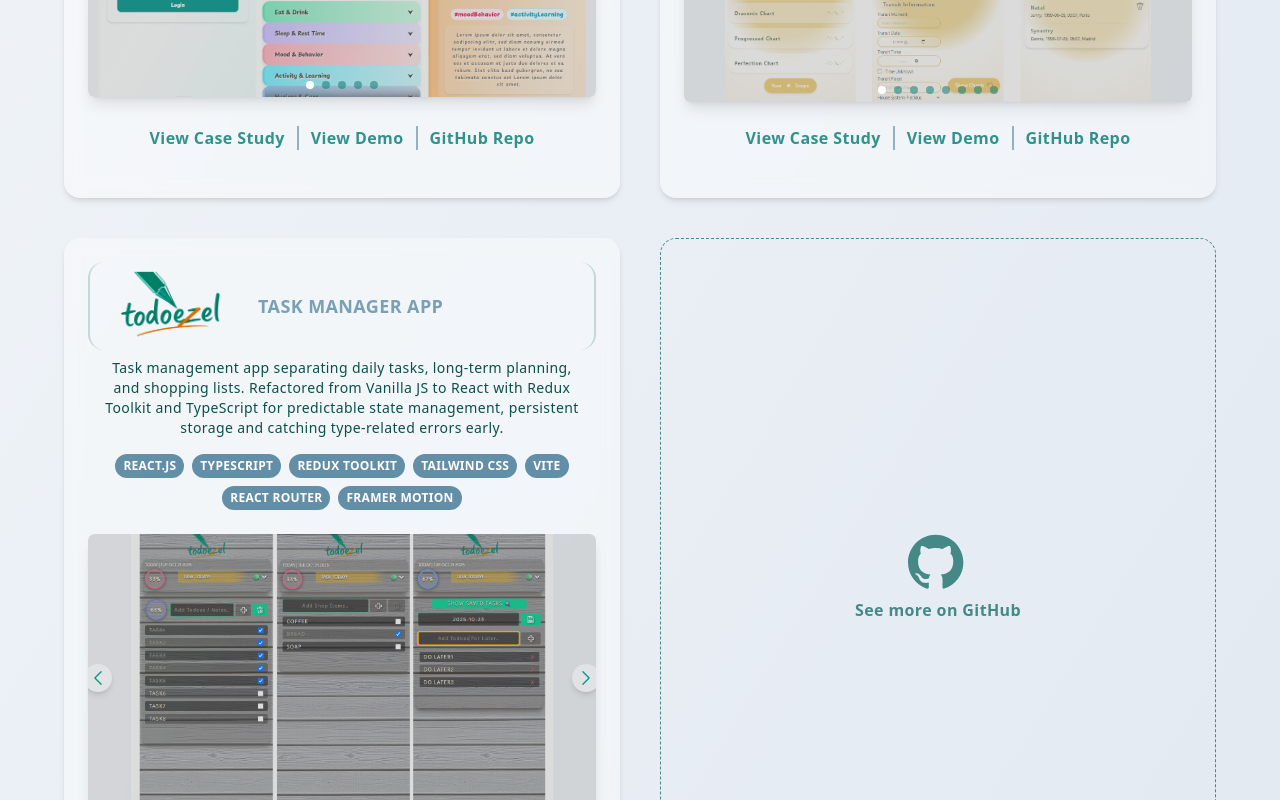
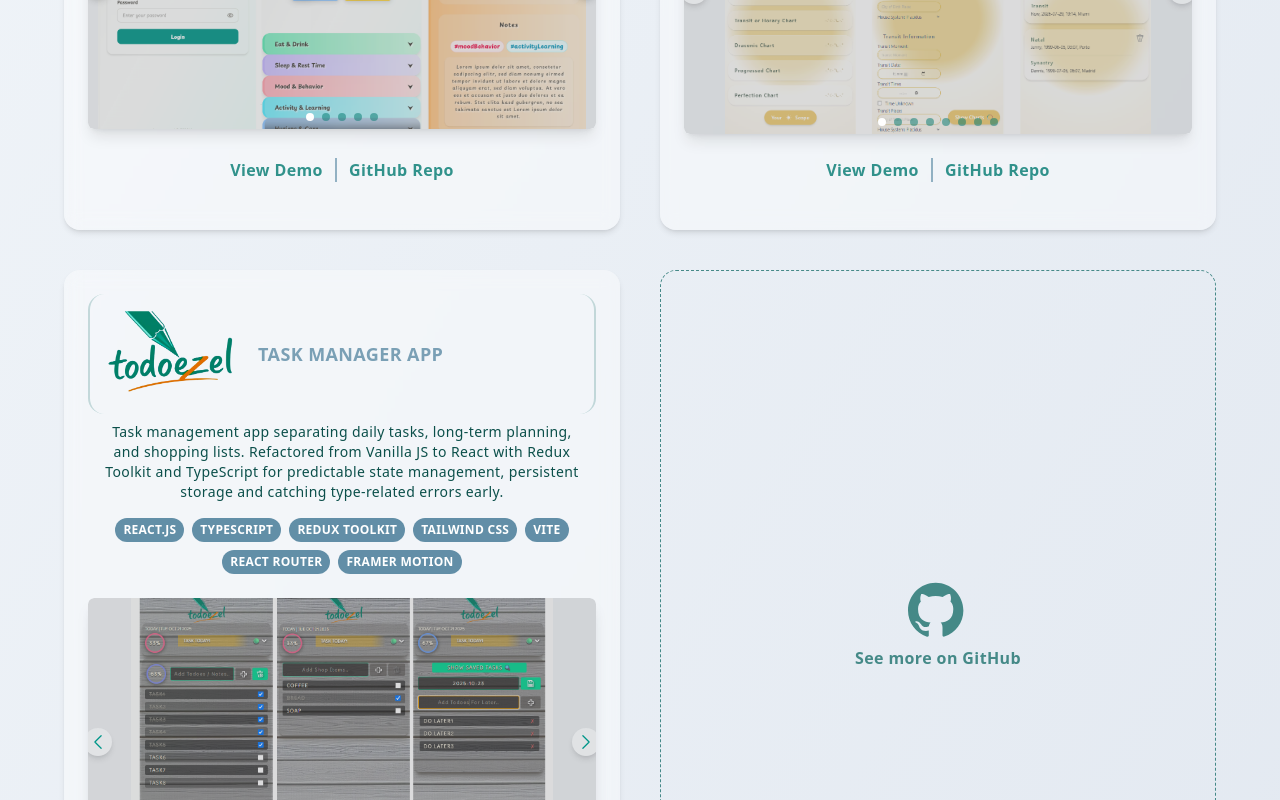
Before and after one commit to liascope/portfolio, a Next.js app: page /projects in a window 1280 px wide. Shown: the part 800-1600 px from the top of the page. Built offline with nearby package versions, Linux system fonts and the light colour scheme.

Commit message:
Update portfolio project layout

```diff
--- a/app/_components/Pages/About.js
+++ b/app/_components/Pages/About.js
@@ -1,4 +1,3 @@
-import GitHubRepos from '../GitHubRepos'
 import IconButton from '../IconButton'
 import ArrowRight from '../Icons/ArrowRight'
 
@@ -28,8 +27,6 @@ export default function About() {
         </p>
       </article>
 
-      <h2 className="text-lg sm:text-xl font-bold text-sky-900/60 uppercase text-center tracking-widest my-6">GitHub Repositories</h2>
-      <GitHubRepos />
       <IconButton link="/techstack" icon={ArrowRight}>
         Technologies and tools I’ve worked with
       </IconButton>
--- a/app/_components/Pages/Projects.js
+++ b/app/_components/Pages/Projects.js
@@ -18,7 +18,7 @@ export default function Projects() {
             className="bg-white/40 backdrop-blur-sm md:p-6 md:shadow-md hover:scale-[1.02] transition flex flex-col justify-between items-center rounded-2xl"
           >
             <div className="flex items-center w-full min-h-14 sm:min-h-20 md:border-x-2 border-teal-800/20 rounded-2xl px-3 sm:px-4 py-2 mb-2">
-              <div className="relative flex-shrink-0 w-16 h-10 sm:w-28 sm:h-16 lg:w-32 lg:h-18">
+              <div className="relative flex-shrink-0 w-20 h-14 sm:w-28 sm:h-18 lg:w-32 lg:h-26">
                 <Image
                   src={project.logo}
                   alt={project.title}
@@ -42,20 +42,11 @@ export default function Projects() {
             <ImageSlider images={project.images || []} />
 
             <div className="flex items-center my-6 text-teal-700/80 cursor-pointer md:text-base text-xs sm:tracking-wide font-bold">
-              {project.caseStudy && (
-                <>
-                  <Link href={project.caseStudy} className="transition-all hover:scale-95 px-1 hover:text-teal-600">
-                    View Case Study
-                  </Link>
-                  <Seperation />
-                </>
-              )}
-              {project.link && (
-                <Link href={project.link} target="_blank" className="transition-all hover:scale-95 px-1 hover:text-teal-600">
-                  View Demo
-                </Link>
-              )}
-              {project.caseStudy && project.link && <Seperation />}
+              <Link href={project.link} target="_blank" className="transition-all hover:scale-95 px-1 hover:text-teal-600">
+                View Demo
+              </Link>
+
+              <Seperation />
               <Link href={project.github} target="_blank" className="transition-all hover:scale-95 px-1 hover:text-teal-600">
                 GitHub Repo
               </Link>
```
